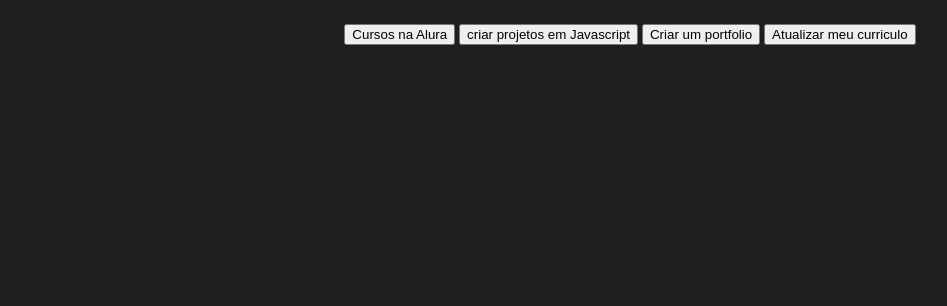
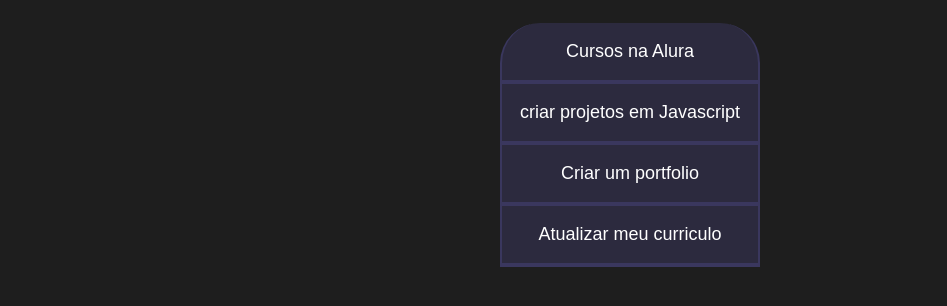
Before and after one commit to taytaay/projeto-de-vida, a plain HTML site: page index.html in a window 1280 px wide. Shown: the part 80-386 px from the top of the page, without its empty margins (10-957 px from the left). Drawn offline with Linux system fonts and the light colour scheme.

Commit message:
Add files via upload

```diff
--- a/index.html
+++ b/index.html
@@ -10,10 +10,10 @@
     <section class="conteudo-principal">
         <h2 class="titulo-principal">Meus objetivos do ano_</h2>
         <div class="botoes">
-            <button class="botoes">Cursos na Alura</button>
-            <button class="botoes">criar projetos em Javascript</button>
-            <button class="botoes">Criar um portfolio</button>
-            <button class="botoes">Atualizar meu curriculo</button>
+            <button class="botao ativo">Cursos na Alura</button>
+            <button class="botao">criar projetos em Javascript</button>
+            <button class="botao">Criar um portfolio</button>
+            <button class="botao">Atualizar meu curriculo</button>
         </div>
 
     </section>
--- a/style.css
+++ b/style.css
@@ -44,12 +44,26 @@ margin: 0 auto;
     align-items: center;
     width: 100%;
     border-bottom: 4px solid var(--botao-ativo);
-    border-left: 4px solid var(--botao-ativo);
-    border-right: 4px solid var(--botao-ativo);
+    border-left: 2px solid var(--botao-ativo);
+    border-right: 2px solid var(--botao-ativo);
     border-top: none;
 }
+.botao:first-child{
+    border-radius: 40px 40px 0 0 ;
+}
+.botoes{
+    display: block;
+}
+
 @media screen and ( min-width:768px) {
     .botaos{
-        display: flex;
+        display: flex;}
+
+        .botao.botao:first-child{
+            border-radius: 0 40px 0 0 0 ;
+        }
+        .botao:last-child{
+
+        }
+
     }
-}
```
